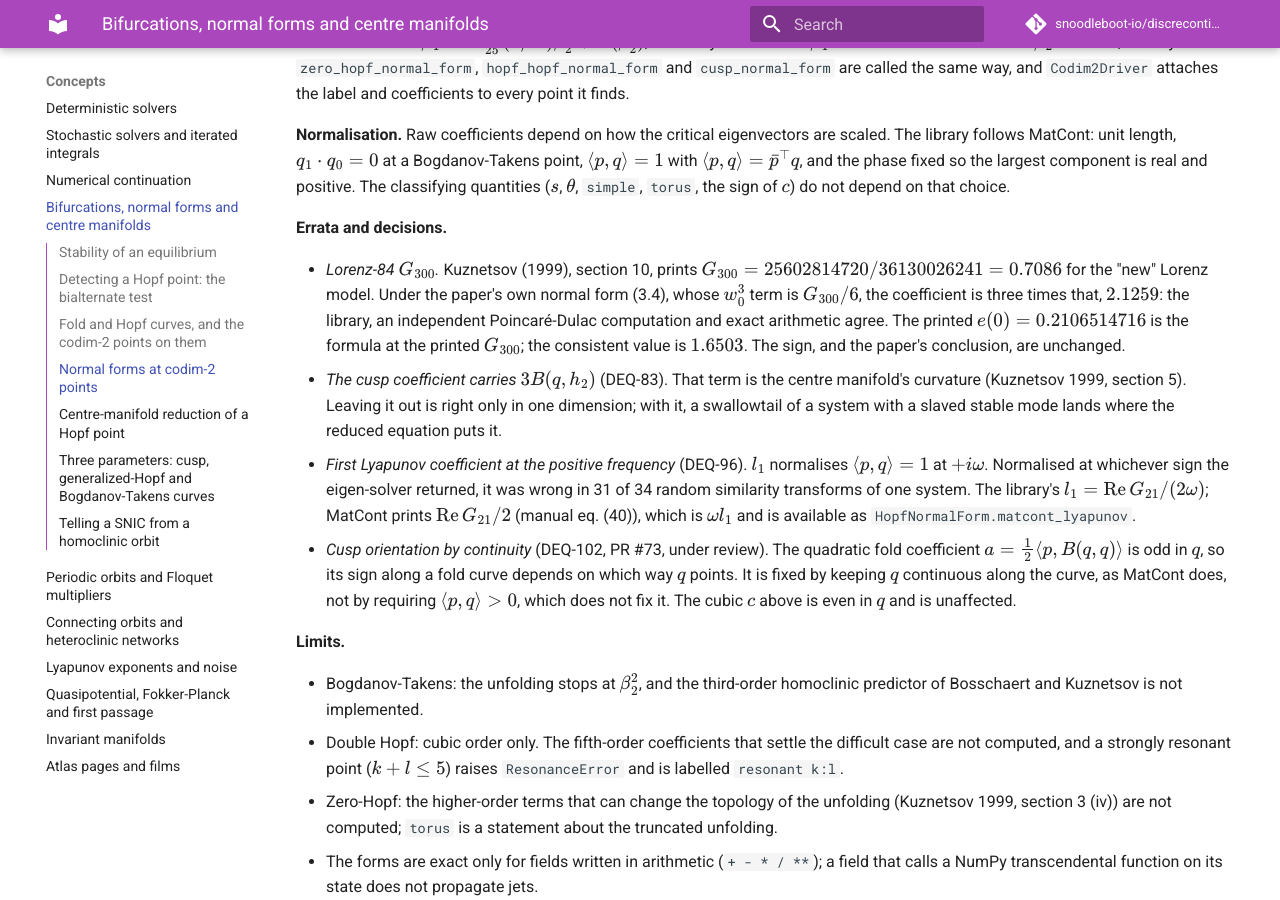
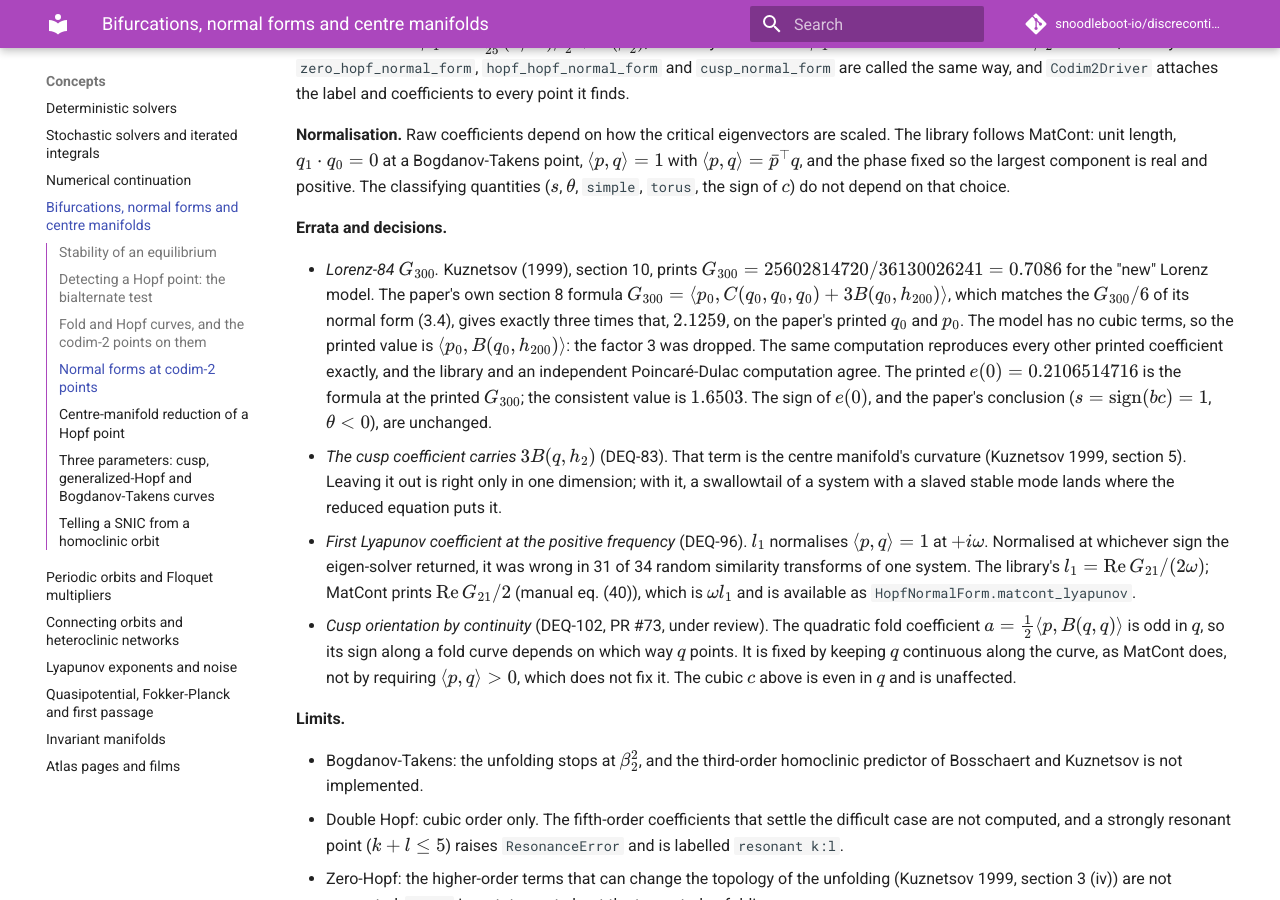
Before and after one commit to snoodleboot-io/discrecontinual_equations, an MkDocs documentation site: the page built from docs/user-guide/normal-forms-detection.md, in a window 1280 px wide and 900 px high, scrolled down 6696 px. Built offline with MkDocs 1.6.1 and Material for MkDocs 9.7.7, drawn with Linux system fonts in a browser that asks for light colours; comment, search, counter and statistics services are not loaded; some of the changed text lies outside the part shown.

Commit message:
State the Lorenz-84 G300 erratum exactly: the section 8 formula on the printed eigenvectors gives three times the printed value, the factor 3 dropped

```diff
--- a/docs/user-guide/normal-forms-detection.md
+++ b/docs/user-guide/normal-forms-detection.md
@@ -202,8 +202,9 @@ c^\top q_R - 1 &= 0, \qquad c^\top q_I = 0,
 $$
 
 in the unknowns $(u, q_R, q_I, \omega, p_a)$ with $p_b$ the curve coordinate. This is the
-eigenproblem written out with a normalisation row, as in Govaerts, Kuznetsov and
-Sijnave (2000), section 7.2. The fold curve appends $f_u q = 0$, $c^\top q = 1$ instead.
+eigenproblem written out with a normalisation row; the first rows of Govaerts,
+Kuznetsov and Sijnave's maximally extended generalized-Hopf system (2000, section 7.2,
+eq. (7.6)) have the same form. The fold curve appends $f_u q = 0$, $c^\top q = 1$ instead.
 Pseudo-arclength continuation follows either. Test functions evaluated at every
 accepted point change sign at the codim-2 points, which are then located and
 classified by their normal form (next section). The detectors are those MatCont runs on
@@ -341,12 +342,16 @@ fixed so the largest component is real and positive. The classifying quantities
 **Errata and decisions.**
 
 - *Lorenz-84 $G_{300}$.* Kuznetsov (1999), section 10, prints
-  $G_{300} = 25602814720/36130026241 = 0.7086$ for the "new" Lorenz model. Under the
-  paper's own normal form (3.4), whose $w_0^3$ term is $G_{300}/6$, the coefficient is
-  three times that, $2.1259$: the library, an independent Poincaré-Dulac computation and
-  exact arithmetic agree. The printed $e(0) = 0.2106514716$ is the formula at the
-  printed $G_{300}$; the consistent value is $1.6503$. The sign, and the paper's
-  conclusion, are unchanged.
+  $G_{300} = 25602814720/36130026241 = 0.7086$ for the "new" Lorenz model. The paper's
+  own section 8 formula $G_{300} = \langle p_0, C(q_0,q_0,q_0) + 3B(q_0, h_{200})\rangle$,
+  which matches the $G_{300}/6$ of its normal form (3.4), gives exactly three times
+  that, $2.1259$, on the paper's printed $q_0$ and $p_0$. The model has no cubic terms,
+  so the printed value is $\langle p_0, B(q_0, h_{200})\rangle$: the factor 3 was dropped.
+  The same computation reproduces every other printed coefficient exactly, and the
+  library and an independent Poincaré-Dulac computation agree. The printed
+  $e(0) = 0.2106514716$ is the formula at the printed $G_{300}$; the consistent value is
+  $1.6503$. The sign of $e(0)$, and the paper's conclusion ($s = \operatorname{sign}(bc) = 1$,
+  $\theta < 0$), are unchanged.
 - *The cusp coefficient carries $3B(q, h_2)$* (DEQ-83). That term is the centre
   manifold's curvature (Kuznetsov 1999, section 5). Leaving it out is right only in one
   dimension; with it, a swallowtail of a system with a slaved stable mode lands where the
```
Also changed, not shown: other parts of docs/user-guide/normal-forms-detection.md (+1 -1 lines), docs/references/normal-forms-detection.md (+2 -2 lines), 1 other file.
